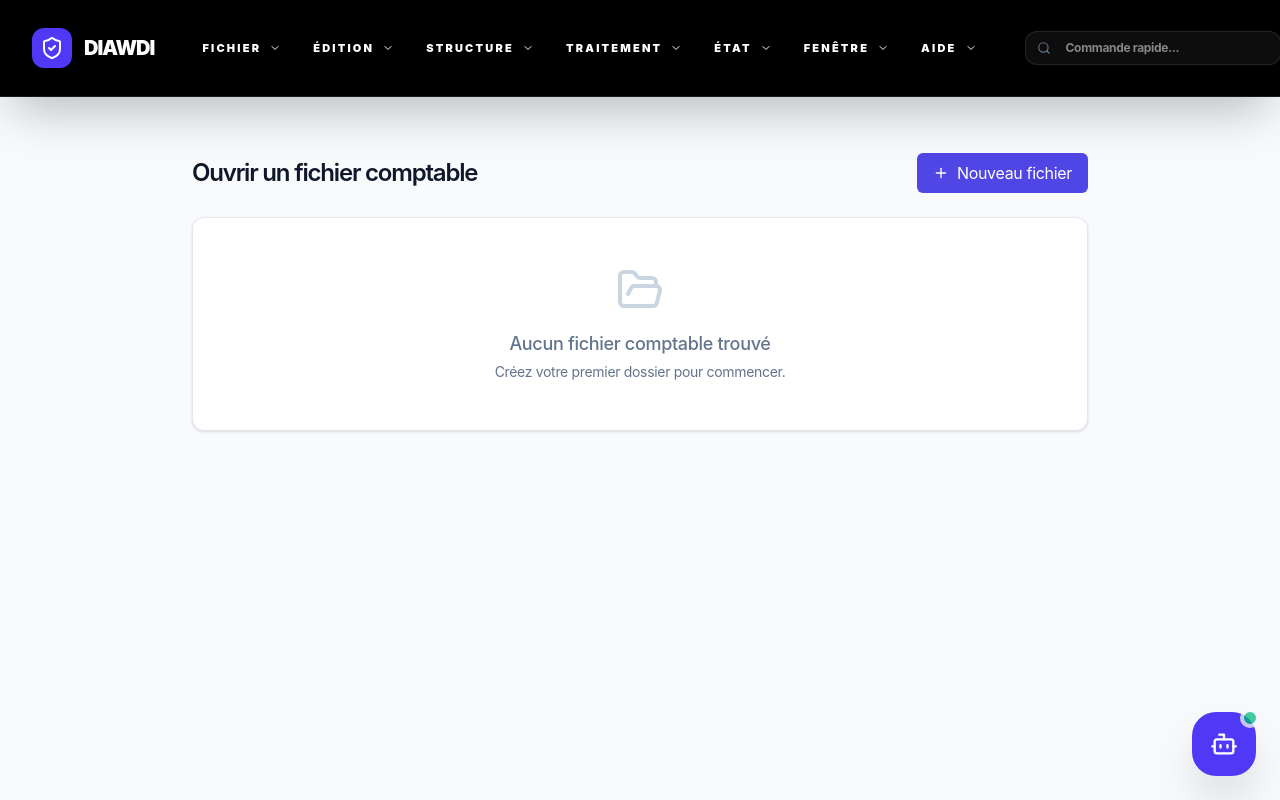
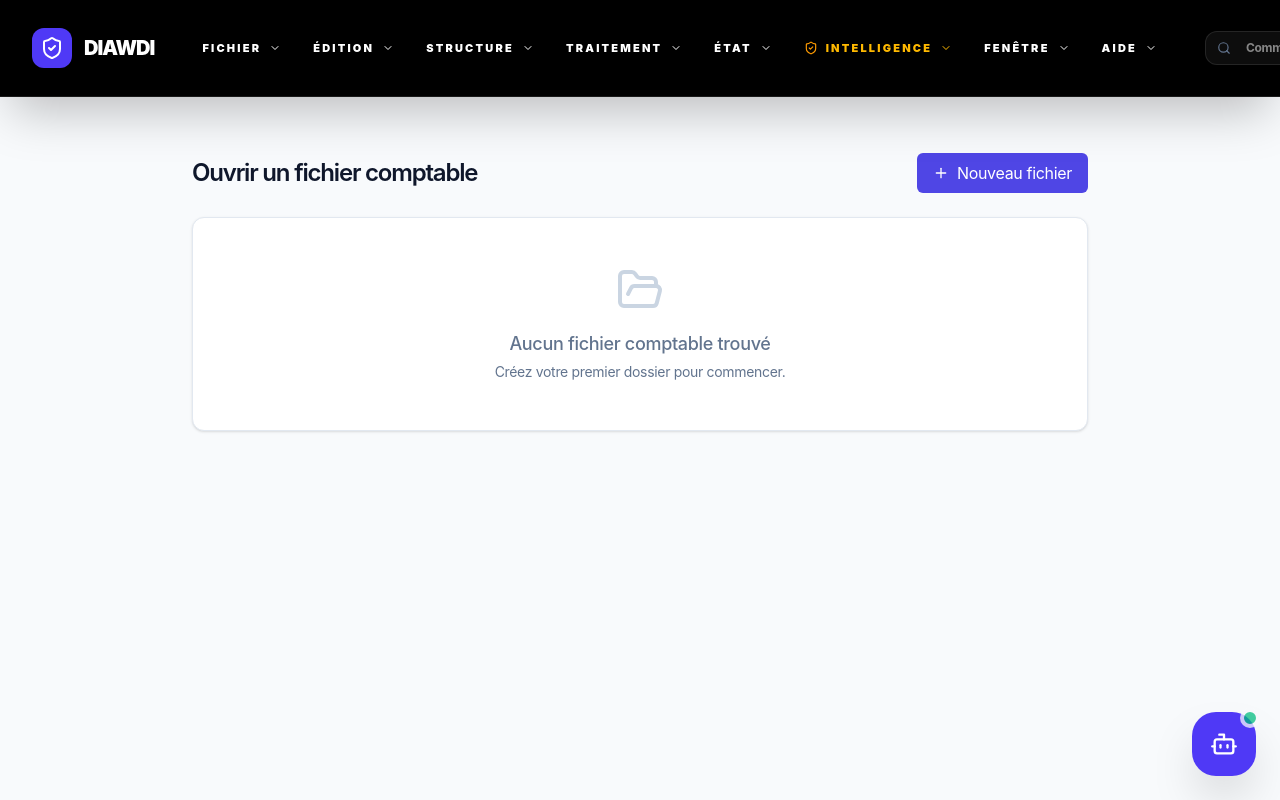
Before and after one commit to mamadouelimanewane/compta, a React (Vite) app: page /ouvrir in a window 1280 px wide. Built offline with nearby package versions, Linux system fonts and the light colour scheme.

Commit message:
style: add security badge and amber color to Intelligence menu for confidentiality

```diff
--- a/src/components/Navbar.tsx
+++ b/src/components/Navbar.tsx
@@ -7,7 +7,7 @@ import {
   ChevronRight
 } from 'lucide-react';
 
-function MenuDropdown({ label, items }: { label: string, items: { label: string, path: string }[] }) {
+function MenuDropdown({ label, items, isConfidential }: { label: string, items: { label: string, path: string }[], isConfidential?: boolean }) {
   const [isOpen, setIsOpen] = useState(false);
   const navigate = useNavigate();
   const timeoutRef = useRef<any>(null);
@@ -27,7 +27,8 @@ function MenuDropdown({ label, items }: { label: string, items: { label: string,
       onMouseEnter={handleMouseEnter}
       onMouseLeave={handleMouseLeave}
     >
-      <button className="flex items-center gap-2 text-[11px] font-black uppercase tracking-[0.2em] text-white hover:text-indigo-400 transition-colors py-2">
+      <button className={`flex items-center gap-2 text-[11px] font-black uppercase tracking-[0.2em] transition-colors py-2 ${isConfidential ? 'text-amber-400 hover:text-amber-300' : 'text-white hover:text-indigo-400'}`}>
+        {isConfidential && <ShieldCheck size={14} className="text-amber-500" />}
         {label}
         <ChevronDown size={12} className={`transition-transform duration-300 ${isOpen ? 'rotate-180 text-indigo-400' : ''}`} />
       </button>
@@ -140,14 +141,12 @@ export default function Navbar() {
                 { label: 'Gestion de Trésorerie', path: '/gestion/tresorerie' },
                 { label: 'Mobile Money', path: '/gestion/mobile-money' },
                 { label: 'Saisie IA Joule', path: '/traitement/saisie-ia' },
-                { label: 'Audit & Révision', path: '/intelligence/audit-integrite' },
                 { label: 'Coûts Industriels', path: '/gestion/cout-industriel' },
               ]}
             />
             <MenuDropdown
               label="État"
               items={[
-                { label: 'Tableau de Bord', path: '/intelligence/statistiques' },
                 { label: 'Balance des Comptes', path: '/etat/balance' },
                 { label: 'Grand Livre', path: '/etat/grand-livre' },
                 { label: 'Bilan', path: '/etat/bilan' },
@@ -157,8 +156,18 @@ export default function Navbar() {
                 { label: 'États Analytiques', path: '/etat/analytique' },
                 { label: 'Déclaration TVA', path: '/etat/declaration-tva' },
                 { label: 'Liasse Fiscale (DSF)', path: '/etat/liasse-fiscale' },
+              ]}
+            />
+            <MenuDropdown
+              label="Intelligence"
+              items={[
+                { label: 'Tableau de Bord', path: '/intelligence/statistiques' },
                 { label: 'Analyse Financière', path: '/etat/analyse-financiere' },
+                { label: 'Comparatif Exercices', path: '/etat/comparatif' },
+                { label: 'Audit & Révision', path: '/intelligence/audit-integrite' },
+                { label: 'War Room Strategic', path: '/intelligence/war-room' },
               ]}
+              isConfidential={true}
             />
             <MenuDropdown
               label="Fenêtre"
```
